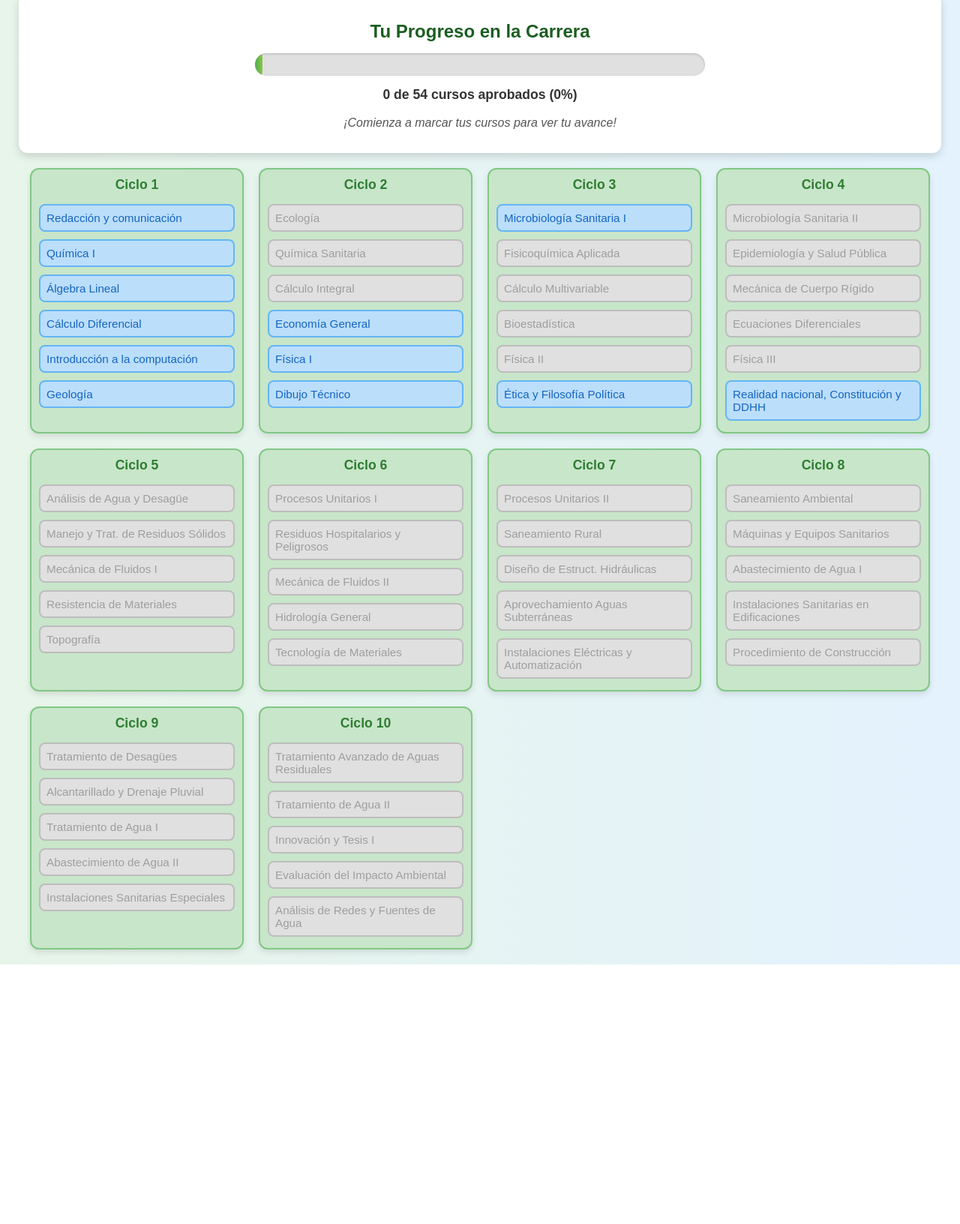
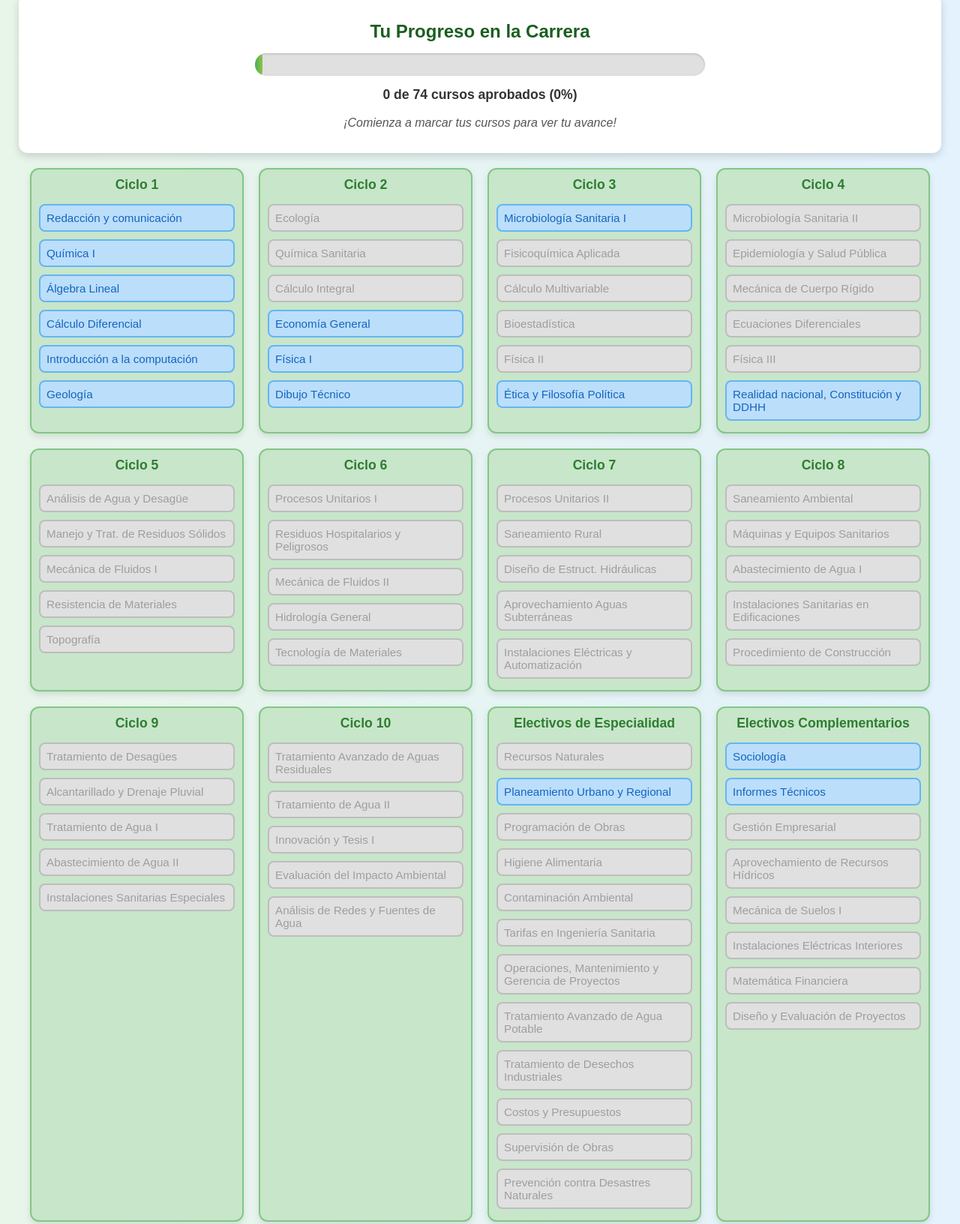
Before and after one commit to ferby-ctr/malla-ingenieria-sanitaria, a plain HTML site: page index.html in a window 1280 px wide. Shown: the part 160-1792 px from the top of the page at 75% size. Before the commit the page ends 1446 px from the top, so only its background shows below. Drawn offline with Linux system fonts and the light colour scheme.

Commit message:
Add files via upload

```diff
--- a/index.html
+++ b/index.html
@@ -155,12 +155,12 @@
     <script>
         const ramos = [
             // 1er Ciclo
-            {"id": "BRN01", "nombre": "Redacción y comunicación", "ciclo": 1, "requisitos": []},
+            {"id": "BRC01", "nombre": "Redacción y comunicación", "ciclo": 1, "requisitos": []},
             {"id": "BQU01", "nombre": "Química I", "ciclo": 1, "requisitos": []},
             {"id": "BMA03", "nombre": "Álgebra Lineal", "ciclo": 1, "requisitos": []},
             {"id": "BMA01", "nombre": "Cálculo Diferencial", "ciclo": 1, "requisitos": []},
             {"id": "BIC01", "nombre": "Introducción a la computación", "ciclo": 1, "requisitos": []},
-            {"id": "AA215G", "nombre": "Geología", "ciclo": 1, "requisitos": []},
+            {"id": "AA215", "nombre": "Geología", "ciclo": 1, "requisitos": []},
 
             // 2do Ciclo
             {"id": "SA312", "nombre": "Ecología", "ciclo": 2, "requisitos": ["BQU01"]},
@@ -184,14 +184,14 @@
             {"id": "EC115", "nombre": "Mecánica de Cuerpo Rígido", "ciclo": 4, "requisitos": ["AA234", "BMA02"]},
             {"id": "MA153", "nombre": "Ecuaciones Diferenciales", "ciclo": 4, "requisitos": ["AA241"]},
             {"id": "F1413", "nombre": "Física III", "ciclo": 4, "requisitos": ["AA234"]},
-            {"id": "BRN02", "nombre": "Realidad nacional, Constitución y DDHH", "ciclo": 4, "requisitos": []}, // Corrected ID from BRN01
+            {"id": "BRN01", "nombre": "Realidad nacional, Constitución y DDHH", "ciclo": 4, "requisitos": []},
 
             // 5to Ciclo
             {"id": "SA413", "nombre": "Análisis de Agua y Desagüe", "ciclo": 5, "requisitos": ["SA323"]},
             {"id": "SA467", "nombre": "Manejo y Trat. de Residuos Sólidos", "ciclo": 5, "requisitos": ["SA312", "SA323"]}, // Added SA323 as per list
             {"id": "HH223", "nombre": "Mecánica de Fluidos I", "ciclo": 5, "requisitos": ["AA241", "EC115"]},
             {"id": "EC125", "nombre": "Resistencia de Materiales", "ciclo": 5, "requisitos": ["EC115"]},
-            {"id": "AA215T", "nombre": "Topografía", "ciclo": 5, "requisitos": ["AA215G", "AA237"]},
+            {"id": "AA215T", "nombre": "Topografía", "ciclo": 5, "requisitos": ["AA215", "AA237"]},
 
             // 6to Ciclo
             {"id": "SA426", "nombre": "Procesos Unitarios I", "ciclo": 6, "requisitos": ["SA323", "SA413"]},
@@ -202,13 +202,13 @@
 
             // 7mo Ciclo
             {"id": "SA427", "nombre": "Procesos Unitarios II", "ciclo": 7, "requisitos": ["SA426"]},
-            {"id": "SA416", "nombre": "Saneamiento Rural", "ciclo": 7, "requisitos": ["SA413", "HH224"]},
+            {"id": "SA116", "nombre": "Saneamiento Rural", "ciclo": 7, "requisitos": ["SA413", "HH224"]},
             {"id": "EC411", "nombre": "Diseño de Estruct. Hidráulicas", "ciclo": 7, "requisitos": ["EC125"]},
             {"id": "SA227", "nombre": "Aprovechamiento Aguas Subterráneas", "ciclo": 7, "requisitos": ["HH113"]},
             {"id": "EE631", "nombre": "Instalaciones Eléctricas y Automatización", "ciclo": 7, "requisitos": ["F1413"]},
 
             // 8vo Ciclo
-            {"id": "SA126", "nombre": "Saneamiento Ambiental", "ciclo": 8, "requisitos": ["SA416"]},
+            {"id": "SA126", "nombre": "Saneamiento Ambiental", "ciclo": 8, "requisitos": ["SA116"]},
             {"id": "SA526", "nombre": "Máquinas y Equipos Sanitarios", "ciclo": 8, "requisitos": ["HH223"]},
             {"id": "SA215", "nombre": "Abastecimiento de Agua I", "ciclo": 8, "requisitos": ["HH224", "SA227"]},
             {"id": "SA516", "nombre": "Instalaciones Sanitarias en Edificaciones", "ciclo": 8, "requisitos": ["HH224"]},
@@ -216,7 +216,7 @@
 
             // 9no Ciclo
             {"id": "SA465", "nombre": "Tratamiento de Desagües", "ciclo": 9, "requisitos": ["SA427"]},
-            {"id": "SA245", "nombre": "Alcantarillado y Drenaje Pluvial", "ciclo": 9, "requisitos": ["SA416"]},
+            {"id": "SA245", "nombre": "Alcantarillado y Drenaje Pluvial", "ciclo": 9, "requisitos": ["SA215"]},
             {"id": "SA445", "nombre": "Tratamiento de Agua I", "ciclo": 9, "requisitos": ["SA215"]},
             {"id": "SA216", "nombre": "Abastecimiento de Agua II", "ciclo": 9, "requisitos": ["SA215"]},
             {"id": "SA517", "nombre": "Instalaciones Sanitarias Especiales", "ciclo": 9, "requisitos": ["SA516"]},
@@ -226,7 +226,31 @@
             {"id": "SA446", "nombre": "Tratamiento de Agua II", "ciclo": 10, "requisitos": ["SA445"]},
             {"id": "GA163", "nombre": "Innovación y Tesis I", "ciclo": 10, "requisitos": ["SA445", "SA465"]},
             {"id": "SA921", "nombre": "Evaluación del Impacto Ambiental", "ciclo": 10, "requisitos": ["SA245", "SA216"]},
-            {"id": "SA235", "nombre": "Análisis de Redes y Fuentes de Agua", "ciclo": 10, "requisitos": ["SA216", "BIC01"]}
+            {"id": "SA235", "nombre": "Análisis de Redes y Fuentes de Agua", "ciclo": 10, "requisitos": ["SA216", "BIC01"]},
+
+            // Electivos de la especialidad
+            {"id": "AA214", "nombre": "Recursos Naturales", "ciclo": 11, "requisitos": ["SA312"], "tipo": "electivo"},
+            {"id": "AU411", "nombre": "Planeamiento Urbano y Regional", "ciclo": 11, "requisitos": []},
+            {"id": "PA135", "nombre": "Programación de Obras", "ciclo": 11, "requisitos": ["EC717"]},
+            {"id": "SA135", "nombre": "Higiene Alimentaria", "ciclo": 11, "requisitos": ["SA126"]},
+            {"id": "SA172", "nombre": "Contaminación Ambiental", "ciclo": 11, "requisitos": ["SA116"]},
+            {"id": "SA266", "nombre": "Tarifas en Ingeniería Sanitaria", "ciclo": 11, "requisitos": ["SA427"]},
+            {"id": "SA275", "nombre": "Operaciones, Mantenimiento y Gerencia de Proyectos", "ciclo": 11, "requisitos": ["SA216"]},
+            {"id": "SA447", "nombre": "Tratamiento Avanzado de Agua Potable", "ciclo": 11, "requisitos": ["SA445"]},
+            {"id": "SA466", "nombre": "Tratamiento de Desechos Industriales", "ciclo": 11, "requisitos": ["SA245"]},
+            {"id": "SA818", "nombre": "Costos y Presupuestos", "ciclo": 11, "requisitos": ["EC717"]},
+            {"id": "SA828", "nombre": "Supervisión de Obras", "ciclo": 11, "requisitos": ["EC717", "SA216"]},
+            {"id": "SA923", "nombre": "Prevención contra Desastres Naturales", "ciclo": 11, "requisitos": ["SA116", "SA312"]},
+
+            // Electivos complementarios
+            {"id": "AA218", "nombre": "Sociología", "ciclo": 12, "requisitos": []},
+            {"id": "AHD85", "nombre": "Informes Técnicos", "ciclo": 12, "requisitos": []},
+            {"id": "PA140", "nombre": "Gestión Empresarial", "ciclo": 12, "requisitos": ["BEG01", "BRN01"]},
+            {"id": "AS920", "nombre": "Aprovechamiento de Recursos Hídricos", "ciclo": 12, "requisitos": ["SA216"]},
+            {"id": "EC511", "nombre": "Mecánica de Suelos I", "ciclo": 12, "requisitos": ["AA215"]},
+            {"id": "EE342", "nombre": "Instalaciones Eléctricas Interiores", "ciclo": 12, "requisitos": ["F1413"]},
+            {"id": "MA074", "nombre": "Matemática Financiera", "ciclo": 12, "requisitos": ["BMA02"]},
+            {"id": "PA425", "nombre": "Diseño y Evaluación de Proyectos", "ciclo": 12, "requisitos": ["BEG01", "MA074"]}
         ];
 
         const container = document.getElementById('container');
@@ -246,7 +270,7 @@
             progressText.textContent = `${ramosAprobadosCount} de ${totalRamos} cursos aprobados (${percentage}%)`;
 
             if (percentage === 100) {
-                motivationMessage.textContent = "¡Felicidades! Has completado todos los cursos de tu carrera. ¡Eres un Ingeniero Sanitario!";
+                motivationMessage.textContent = "¡Felicidades! Has completado todos los cursos de tu carrera (incluyendo electivos). ¡Eres un Ingeniero Sanitario!";
                 progressBar.style.background = 'linear-gradient(to right, #28a745, #218838)'; // Verde más oscuro al completar
             } else if (percentage >= 75) {
                 motivationMessage.textContent = "¡Estás en la recta final! Sigue así, la meta está cerca.";
@@ -265,10 +289,13 @@
 
         function render() {
             container.innerHTML = '';
-            for (let i = 1; i <= 10; i++) {
+            for (let i = 1; i <= 12; i++) {
                 const cicloDiv = document.createElement("div");
                 cicloDiv.className = "ciclo";
-                cicloDiv.innerHTML = "<h2>Ciclo " + i + "</h2>";
+                cicloDiv.innerHTML =
+    i === 11 ? "<h2>Electivos de Especialidad</h2>" :
+    i === 12 ? "<h2>Electivos Complementarios</h2>" :
+    "<h2>Ciclo " + i + "</h2>";
                 ramos.filter(r => r.ciclo === i).forEach(ramo => {
                     const btn = document.createElement("button");
                     btn.textContent = ramo.nombre;
@@ -276,11 +303,9 @@
                     btn.id = ramo.id;
 
                     // Verificar si los requisitos están aprobados
-                    const puedeAprobar = ramo.requisitos.every(req => aprobados.has(req));
+                    const puedeAprobar = ramo.requisitos.length === 0 || ramo.requisitos.every(req => aprobados.has(req));
 
-                    if (!puedeAprobar && !aprobados.has(ramo.id)) {
-                        btn.disabled = true;
-                    }
+                    btn.disabled = !aprobados.has(ramo.id) && !puedeAprobar;
 
                     if (aprobados.has(ramo.id)) {
                         btn.classList.add("aprobado");
```
